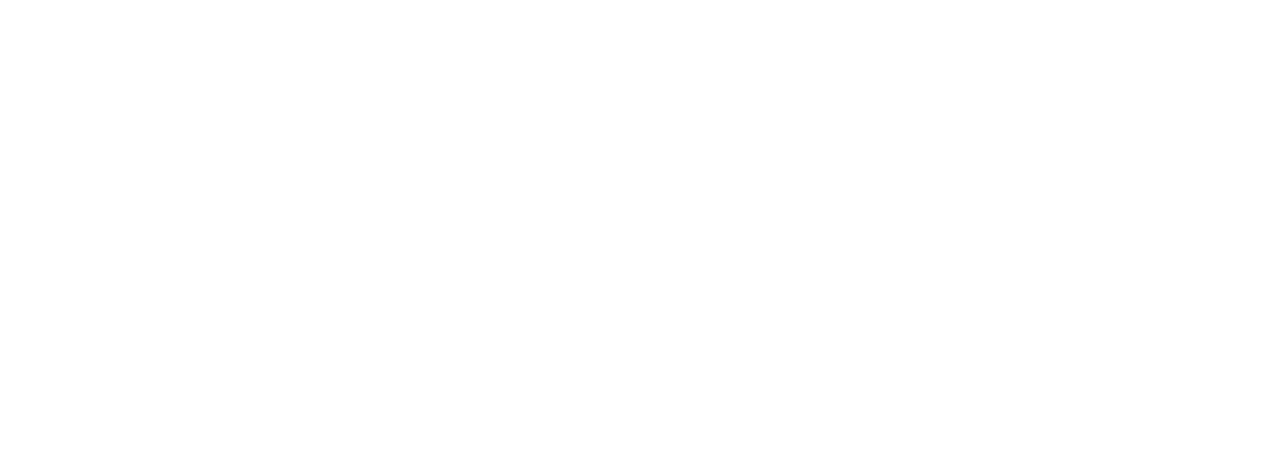
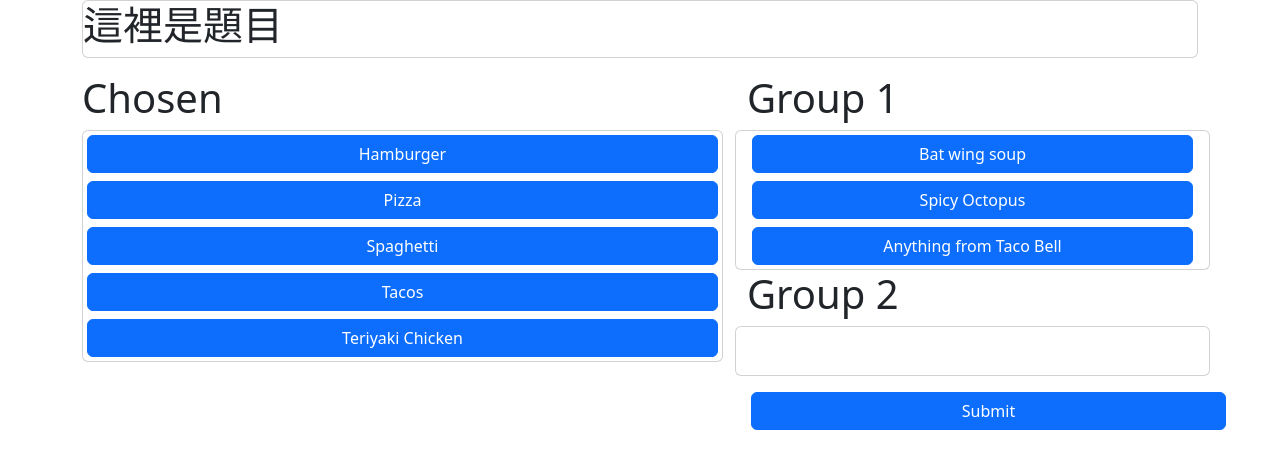
Before and after one commit to Rduanchen/PTWASpecialEducation, a Vue app: page /#/SortGame in a window 1280 px wide. Before the commit this address had no page. Shown: the top 468 px of the page. Built offline with nearby package versions, Linux system fonts and the light colour scheme.

Commit message:
Add Drag and Drop Game

```diff
--- a/package.json
+++ b/package.json
@@ -18,6 +18,7 @@
     "jquery": "^3.7.0",
     "vue": "^3.3.4",
     "vue-router": "^4.0.13",
+    "vue-smooth-dnd": "^0.8.1",
     "vuedraggable": "^4.1.0"
   },
   "devDependencies": {
--- a/src/components/VirtualNumPad.vue
+++ b/src/components/VirtualNumPad.vue
@@ -5,7 +5,7 @@
         <!-- Number buttons -->
             <div class="row">
                 <div class="col-12 mb-2">
-                    <input type="text" class="form-control rtl-input" id="keyboardInput" v-model="Num">
+                    <input type="text" class="form-control rtl-input" id="keyboardInput" v-model="Num" readonly>
                 </div>
             </div>
             <div class="row">
--- /dev/null
+++ b/src/components/draganddrop.vue
@@ -0,0 +1,138 @@
+<script setup>
+import { ref } from 'vue';
+import draggable from 'vuedraggable';
+const meals = ref([
+  'Hamburger',
+  'Pizza',
+  'Spaghetti',
+  'Tacos',
+  'Teriyaki Chicken',
+]);
+const yuckyMeals = ref([
+  'Bat wing soup',
+  'Spicy Octopus',
+  'Anything from Taco Bell',
+]);
+</script>
+
+<template>
+  <h1>Favorite Foods</h1>
+  <draggable v-model="meals" tag="ul" group="meals">
+    <template #item="{ element: meal }">
+      <li>{{ meal }}</li>
+    </template>
+  </draggable>
+  <h1>Terrible Foods</h1>
+  <draggable v-model="yuckyMeals" tag="ul" group="meals">
+    <template #item="{ element: meal }">
+      <li>{{ meal }}</li>
+    </template>
+  </draggable>
+</template>
+
+<!-- <template>
+    <div class="row">
+      <div class="col-2">
+        <div class="form-group">
+          <div
+            class="btn-group-vertical buttons"
+            role="group"
+            aria-label="Basic example"
+          >
+            <button class="btn btn-secondary" @click="add">Add</button>
+            <button class="btn btn-secondary" @click="replace">Replace</button>
+          </div>
+
+          <div class="form-check">
+            <input
+              id="disabled"
+              type="checkbox"
+              v-model="enabled"
+              class="form-check-input"
+            />
+            <label class="form-check-label" for="disabled">DnD enabled</label>
+          </div>
+        </div>
+      </div>
+
+      <div class="col-6">
+        <h3>Draggable {{ draggingInfo }}</h3>
+
+        <draggable
+          :list="list"
+          :disabled="!enabled"
+          item-key="name"
+          class="list-group"
+          ghost-class="ghost"
+          :move="checkMove"
+          @start="dragging = true"
+          @end="dragging = false ; now()"
+        >
+          <template #item="{ element }">
+            <div class="list-group-item" :class="{ 'not-draggable': !enabled }">
+              {{ element.name }}
+            </div>
+          </template>
+        </draggable>
+      </div>
+
+      <rawDisplayer class="col-3" :value="list" title="List" />
+    </div>
+  </template>
+
+  <script>
+  import draggable from 'vuedraggable';
+  let id = 1;
+  export default {
+    name: "simple",
+    display: "Simple",
+    order: 0,
+    components: {
+      draggable
+    },
+    data() {
+      return {
+        enabled: true,
+        list: [
+          { name: "John", id: 0 },
+          { name: "Joao", id: 1 },
+          { name: "Jean", id: 2 }
+        ],
+        dragging: false
+      };
+    },
+    computed: {
+      draggingInfo() {
+        return this.dragging ? "under drag" : "";
+      }
+    },
+    methods: {
+      add: function() {
+        this.list.push({ name: "Juan " + id, id: id++ });
+      },
+      replace: function() {
+        this.list = [{ name: "Edgard", id: id++ }];
+      },
+      checkMove: function(e) {
+        window.console.log("Future index: " + e.draggedContext.futureIndex);
+      },
+      now: function() {
+        console.log(this.list)
+      }
+    }
+  };
+  </script>
+  <style scoped>
+  .buttons {
+    margin-top: 35px;
+  }
+
+  .ghost {
+    opacity: 0.5;
+    background: #c8ebfb;
+  }
+
+  .not-draggable {
+    cursor: no-drop;
+  }
+  </style> -->
--- a/src/router/index.js
+++ b/src/router/index.js
@@ -49,6 +49,16 @@
       path:"/testdnd",
       name:"testdnd",
       component:()=>import("@/components/testdnd.vue")
+    },
+    {
+      path:"/DragAndDropGame",
+      name:"testdnd",
+      component:()=>import("@/components/draganddrop.vue")
+    },
+    {
+      path:"/SortGame",
+      name:"SortGame",
+      component:()=>import("@/views/GameTemplate/SortGame.vue")
     }
   ]
 });
--- /dev/null
+++ b/src/views/GameTemplate/SortGame.vue
@@ -0,0 +1,76 @@
+<template>
+    <div class="container">
+        <div class="card mb-3">
+            <h1>這裡是題目</h1>
+            <!-- {{  }} -->
+        </div>
+        <div class="row justify-content-between">
+            <div class="col-7 align-content-between">
+                <h1>Chosen</h1>
+                <draggable :list="meals" group="meals" class="card">
+                    <template #item="{ element: meal }">
+                            <button type="button" class="btn btn-primary m-1">{{ meal }}</button>
+                    </template>
+                </draggable>
+            </div>
+            <div class="col-5">
+                <h1>Group 1</h1>
+                <div class="row">
+                    <draggable :list="yuckyMeals" group="meals" class="card">
+                        <template #item="{ element: meal }">
+                                <button type="button" class="btn btn-primary m-1">{{ meal }}</button>
+                        </template>
+                    </draggable>
+                </div>
+                <h1>Group 2</h1>
+                <div class="row">
+                    <draggable :list="shopcart" group="meals" class="card">
+                        <template #item="{ element: meal }">
+                            <button type="button" class="btn btn-primary m-1">{{ meal }}</button>
+                        </template>
+                    </draggable>
+                </div>
+                <div class="row">
+                    <button type="button" class="btn btn-primary m-3">Submit</button>
+                </div>
+            </div>
+        </div>
+    </div>
+</template>
+<script>
+import draggable from 'vuedraggable';
+export default {
+    name: 'SortGame',
+    components: {
+        draggable
+    },
+    data() {
+        return {
+            meals: [
+                'Hamburger',
+                'Pizza',
+                'Spaghetti',
+                'Tacos',
+                'Teriyaki Chicken',
+            ],
+            yuckyMeals: [
+                'Bat wing soup',
+                'Spicy Octopus',
+                'Anything from Taco Bell',
+            ],
+            shopcart: [
+
+            ],
+        }
+    }
+}
+</script>
+<style>
+.container {
+    height: 100vh;
+}
+.card {
+  min-height: 50px;
+}
+
+</style>
```
Also changed, not shown: src/utilitys/testdnd.js (+50 -0 lines), 1 other file (tests, documents, lock files or other folders).
